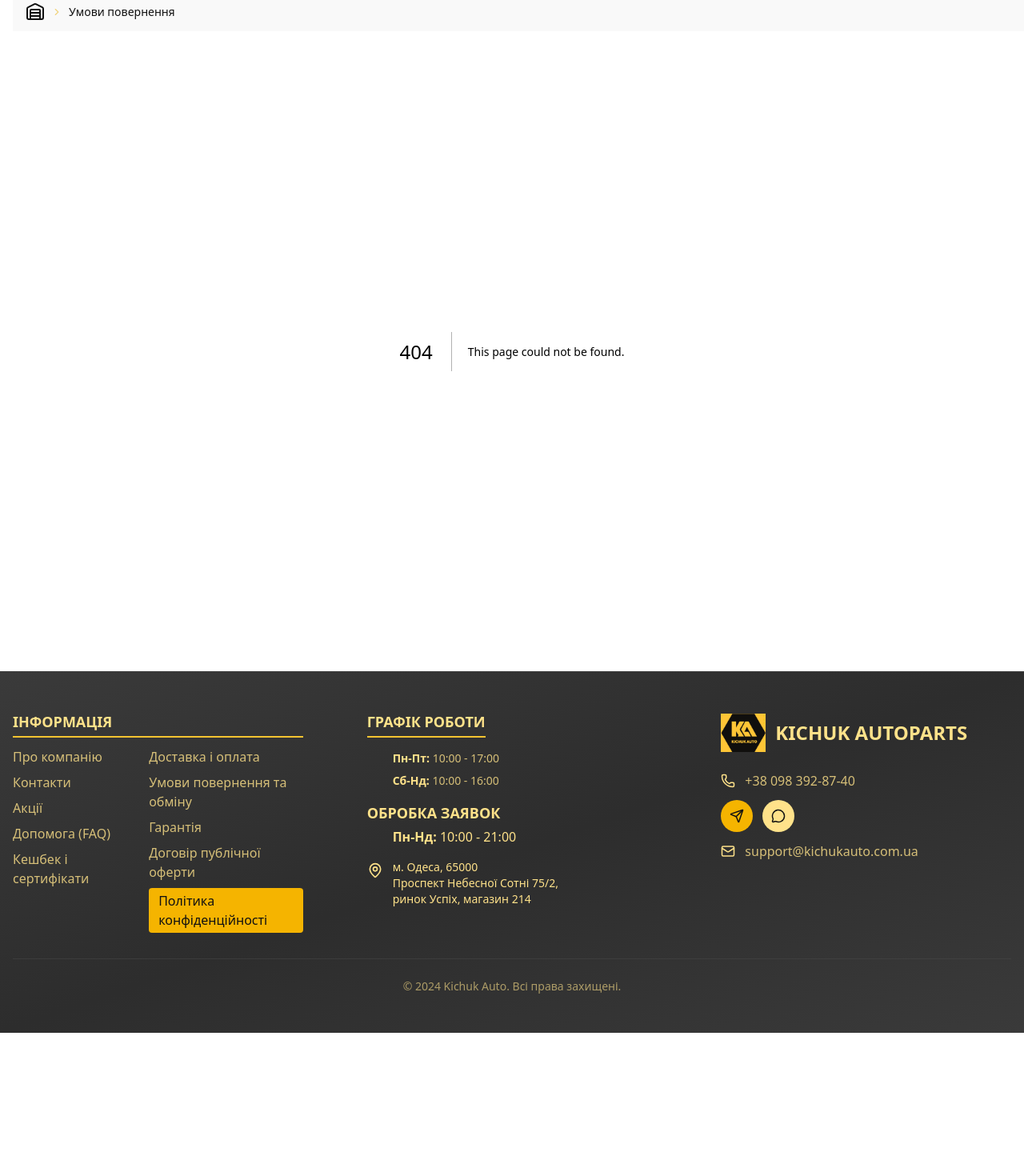
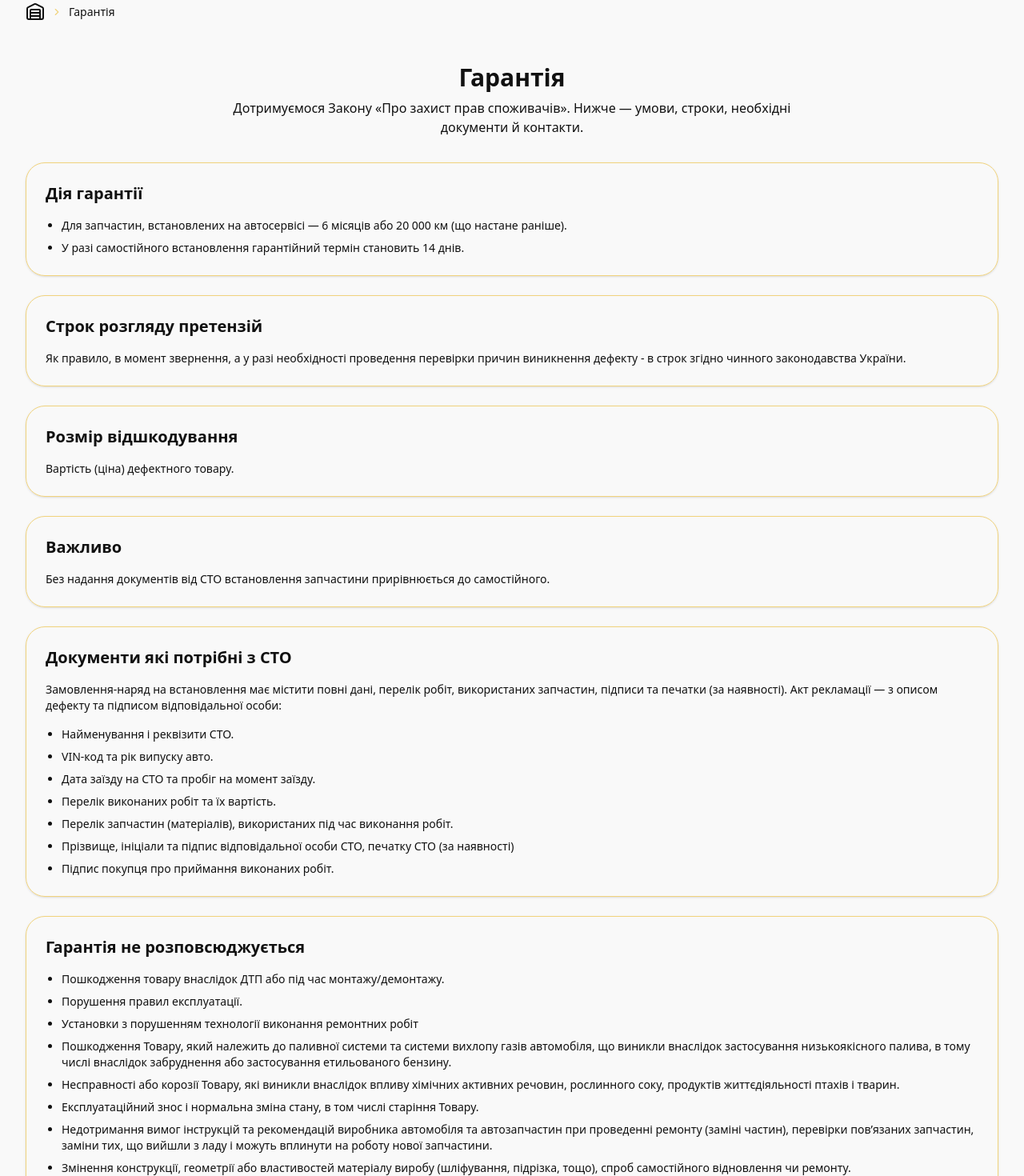
Before and after one commit to KiosaOleg/my-autotaile, a Next.js app: page /warranty in a window 1280 px wide. Before the commit this address had no page. Shown: the part 160-1630 px from the top of the page at 80% size. Before the commit the page ends 1451 px from the top, so only its background shows below. Built offline with nearby package versions, Linux system fonts and the light colour scheme.

Commit message:
Remove ReturnsPolicyPage component and update navigation links to use the new path format for returns policy.

```diff
--- a/app/returns-policy/page.tsx
+++ b/app/returnsPolicy/page.tsx
@@ -52,9 +52,9 @@ export default function ReturnsPolicyPage() {
               className="rounded-3xl border border-border bg-card/80 p-6 shadow-sm space-y-4"
             >
               <div className="flex items-center gap-4">
-                <span className="text-3xl font-bold text-secondary">
+                {/* <span className="text-3xl font-bold text-secondary">
                   {card.id}
-                </span>
+                </span> */}
                 <h2 className="text-xl font-semibold text-foreground">
                   {card.title}
                 </h2>
--- /dev/null
+++ b/app/warranty/page.tsx
@@ -0,0 +1,116 @@
+const warrantyCards = [
+  {
+    id: "1",
+    title: "Дія гарантії",
+    list: [
+      "Для запчастин, встановлених на автосервісі — 6 місяців або 20 000 км (що настане раніше). ",
+      "У разі самостійного встановлення гарантійний термін становить 14 днів.",
+    ],
+  },
+  {
+    id: "2",
+    title: "Строк розгляду претензій",
+    description:
+      "Як правило, в момент звернення, а у разі необхідності проведення перевірки причин виникнення дефекту - в строк згідно чинного законодавства України.",
+  },
+  {
+    id: "3",
+    title: "Розмір відшкодування",
+    description: "Вартість (ціна) дефектного товару.",
+  },
+  {
+    id: "4",
+    title: "Важливо",
+    description:
+      "Без надання документів від СТО встановлення запчастини прирівнюється до самостійного.",
+  },
+  {
+    id: "5",
+    title: "Документи які потрібні з СТО",
+    description:
+      "Замовлення-наряд на встановлення має містити повні дані, перелік робіт, використаних запчастин, підписи та печатки (за наявності). Акт рекламації — з описом дефекту та підписом відповідальної особи:",
+    list: [
+      "Найменування і реквізити СТО.",
+      "VIN-код та рік випуску авто.",
+      "Дата заїзду на СТО та пробіг на момент заїзду.",
+      "Перелік виконаних робіт та їх вартість.",
+      "Перелік запчастин (матеріалів), використаних під час виконання робіт.",
+      "Прізвище, ініціали та підпис відповідальної особи СТО, печатку СТО (за наявності)",
+      "Підпис покупця про приймання виконаних робіт.",
+    ],
+  },
+  {
+    id: "6",
+    title: "Гарантія не розповсюджується",
+    list: [
+      "Пошкодження товару внаслідок ДТП або під час монтажу/демонтажу.",
+      "Порушення правил експлуатації.",
+      "Установки з порушенням технології виконання ремонтних робіт",
+      "Пошкодження Товару, який належить до паливної системи та системи вихлопу газів автомобіля, що виникли внаслідок застосування низькоякісного палива, в тому числі внаслідок забруднення або застосування етильованого бензину.",
+      "Несправності або корозії Товару, які виникли внаслідок впливу хімічних активних речовин, рослинного соку, продуктів життєдіяльності птахів і тварин.",
+      "Експлуатаційний знос і нормальна зміна стану, в том числі старіння Товару.",
+      "Недотримання вимог інструкцій та рекомендацій виробника автомобіля та автозапчастин при проведенні ремонту (заміні частин), перевірки пов’язаних запчастин, заміни тих, що вийшли з ладу і можуть вплинути на роботу нової запчастини.",
+      "Змінення конструкції, геометрії або властивостей матеріалу виробу (шліфування, підрізка, тощо), спроб самостійного відновлення чи ремонту.",
+      "Належність Товару до категорії витратних матеріалів.",
+      "Недотримання Покупцем вимог, за яких діє гарантія.",
+    ],
+  },
+  {
+    id: "7",
+    title:
+      "Для виконання гарантійних зобов'язань або ремонту товару, покупцям з інших регіонів, необхідно:",
+    list: [
+      "Зв'язатися з нами зручним способом і повідомити про подію.",
+      "Доставити запчастини які надаються на експертизу в наш пункт видачі або відправити іх до Нас перевізником не пізніше 30 календарних днів після виявленого дефекта.",
+      "Надійно запакувати товар для виключення його пошкодження на перевізнику.",
+    ],
+  },
+];
+
+export default function WarrantyPage() {
+  return (
+    <main className="min-h-screen bg-background mx-4">
+      <section className="container mx-auto px-4 py-10 space-y-8">
+        <header className="text-center space-y-2">
+          <h1 className="text-3xl font-semibold text-foreground">Гарантія</h1>
+          <p className="text-base text-muted-foreground max-w-3xl mx-auto">
+            Дотримуємося Закону «Про захист прав споживачів». Нижче — умови,
+            строки, необхідні документи й контакти.
+          </p>
+        </header>
+
+        <div className="space-y-6">
+          {warrantyCards.map((card) => (
+            <article
+              key={card.id}
+              className="rounded-3xl border border-border bg-card/80 p-6 shadow-sm space-y-4"
+            >
+              <div className="flex items-center gap-4">
+                {/* <span className="text-3xl font-bold text-secondary">
+                  {card.id}
+                </span> */}
+                <h2 className="text-xl font-semibold text-foreground">
+                  {card.title}
+                </h2>
+              </div>
+
+              {card.description && (
+                <p className="text-sm text-muted-foreground">
+                  {card.description}
+                </p>
+              )}
+
+              {card.list && (
+                <ul className="list-disc pl-5 space-y-2 text-sm text-muted-foreground">
+                  {card.list.map((item) => (
+                    <li key={item}>{item}</li>
+                  ))}
+                </ul>
+              )}
+            </article>
+          ))}
+        </div>
+      </section>
+    </main>
+  );
+}
--- a/components/Breadcrumbs.tsx
+++ b/components/Breadcrumbs.tsx
@@ -8,7 +8,8 @@ const labelMap: Record<string, string> = {
   about: "Про компанію",
   contacts: "Контакти",
   delivery: "Доставка і оплата",
-  warranty: "Умови повернення",
+  returnsPolicy: "Умови повернення",
+  warranty: "Гарантія",
 };
 
 export default function Breadcrumbs() {
--- a/components/Footer.tsx
+++ b/components/Footer.tsx
@@ -67,7 +67,7 @@ export default function Footer() {
                 </li>
                 <li>
                   <a
-                    href="/returns-policy"
+                    href="/returnsPolicy"
                     className="text-[var(--brand-yellow-light)]/80 hover:text-[var(--brand-yellow-light)] transition-colors"
                   >
                     Умови повернення та обміну
--- a/components/HeaderTop.tsx
+++ b/components/HeaderTop.tsx
@@ -2,12 +2,12 @@ import { MessageCircle } from "lucide-react";
 import { ThemeToggle } from "./theme-toggle";
 
 const topNavItems = [
+  { label: "Головна", href: "/" },
   { label: "Про компанію", href: "/about" },
   { label: "Контакти", href: "/contacts" },
   { label: "Доставка і оплата", href: "/delivery" },
-  { label: "Умови повернення", href: "/returns-policy" },
-  // { label: "Політика конфіденційності", href: "#" },
-  // { label: "Договір публічної оферти", href: "#" },
+  { label: "Умови повернення", href: "/returnsPolicy" },
+  { label: "Гарантія", href: "/warranty" },
 ];
 
 export default function HeaderTop() {
```
